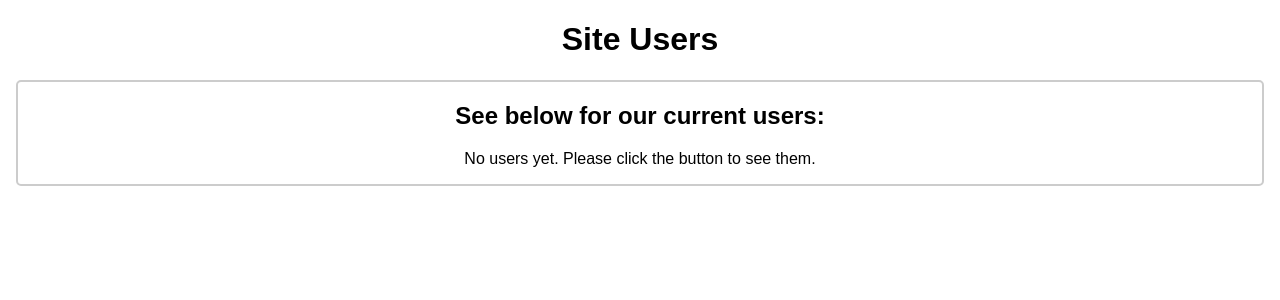
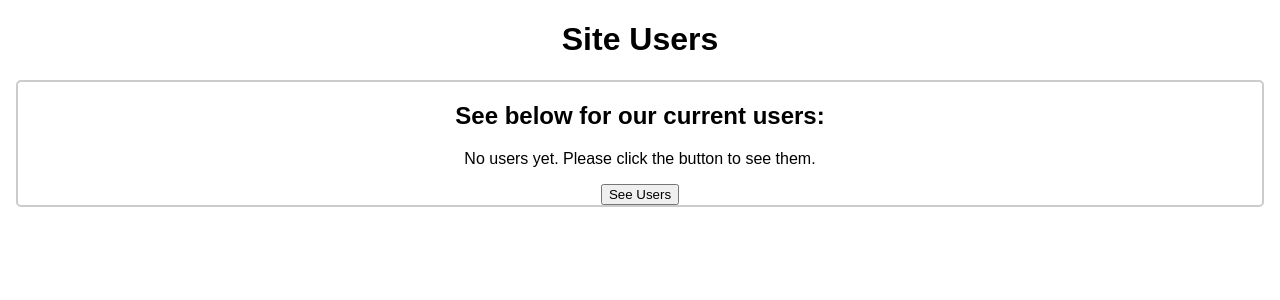
Before and after one commit to gness1804/react-user-list, a React (Create React App) app: page / in a window 1280 px wide. Shown: the top 300 px of the page. Built offline with nearby package versions, Linux system fonts and the light colour scheme.

Commit message:
set uses on button click

```diff
--- a/package.json
+++ b/package.json
@@ -6,6 +6,7 @@
     "@testing-library/jest-dom": "^5.11.4",
     "@testing-library/react": "^11.1.0",
     "@testing-library/user-event": "^12.1.10",
+    "axios": "^0.21.0",
     "react": "^17.0.1",
     "react-dom": "^17.0.1",
     "react-scripts": "4.0.0",
--- a/src/components/Users/index.js
+++ b/src/components/Users/index.js
@@ -1,11 +1,23 @@
 import { useState } from 'react';
+import axios from 'axios';
 
 function Users () {
   const [users, setUsers] = useState([]);
 
+  const getUsers = async () => {
+    try {
+      const { data } = await axios.get('https://jsonplaceholder.typicode.com/users');
+      setUsers(data);
+    } catch (error) {
+      throw new Error('Failed to fetch users!');
+    }
+  }
+
   return (
     <div>
       {!users.length && <p>No users yet. Please click the button to see them.</p>}
+
+      <button onClick={getUsers}>See Users</button>
     </div>
   )
 }
```
Also changed, not shown: 1 other file (tests, documents, lock files or other folders).
